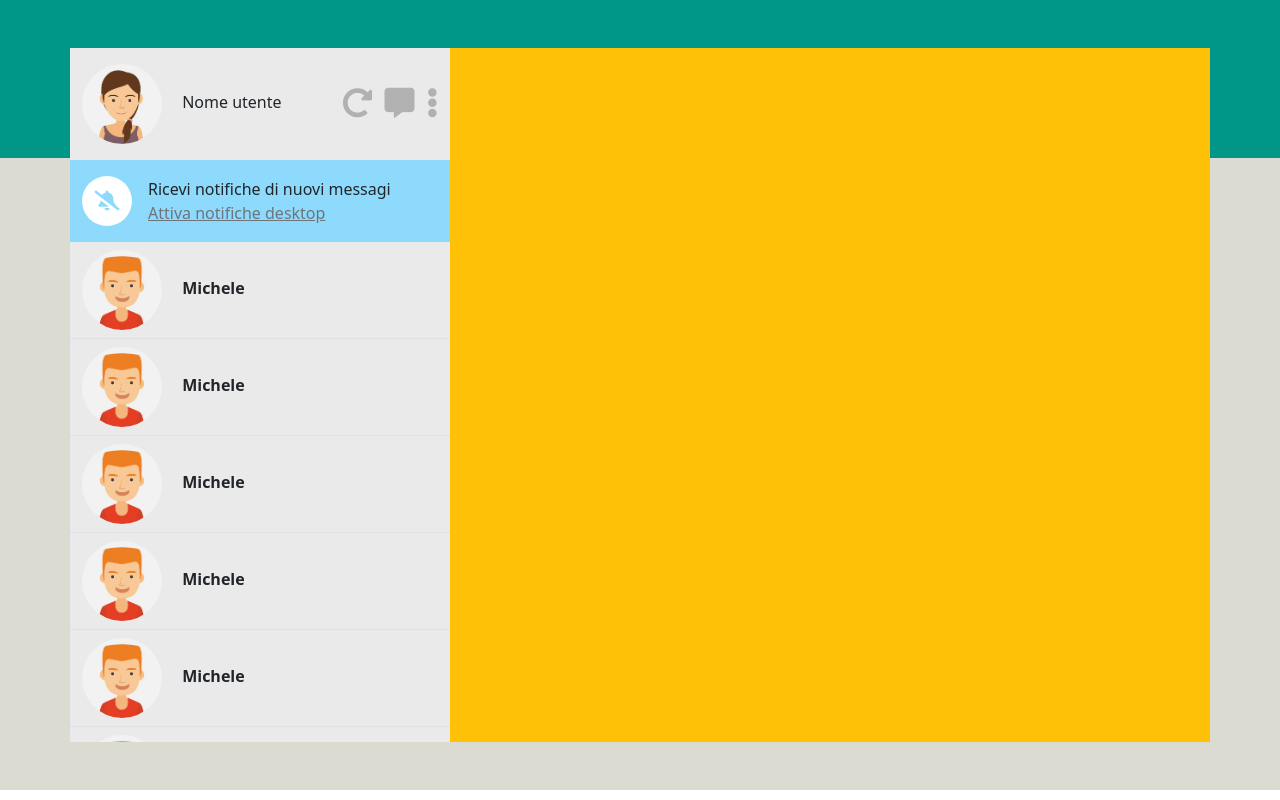
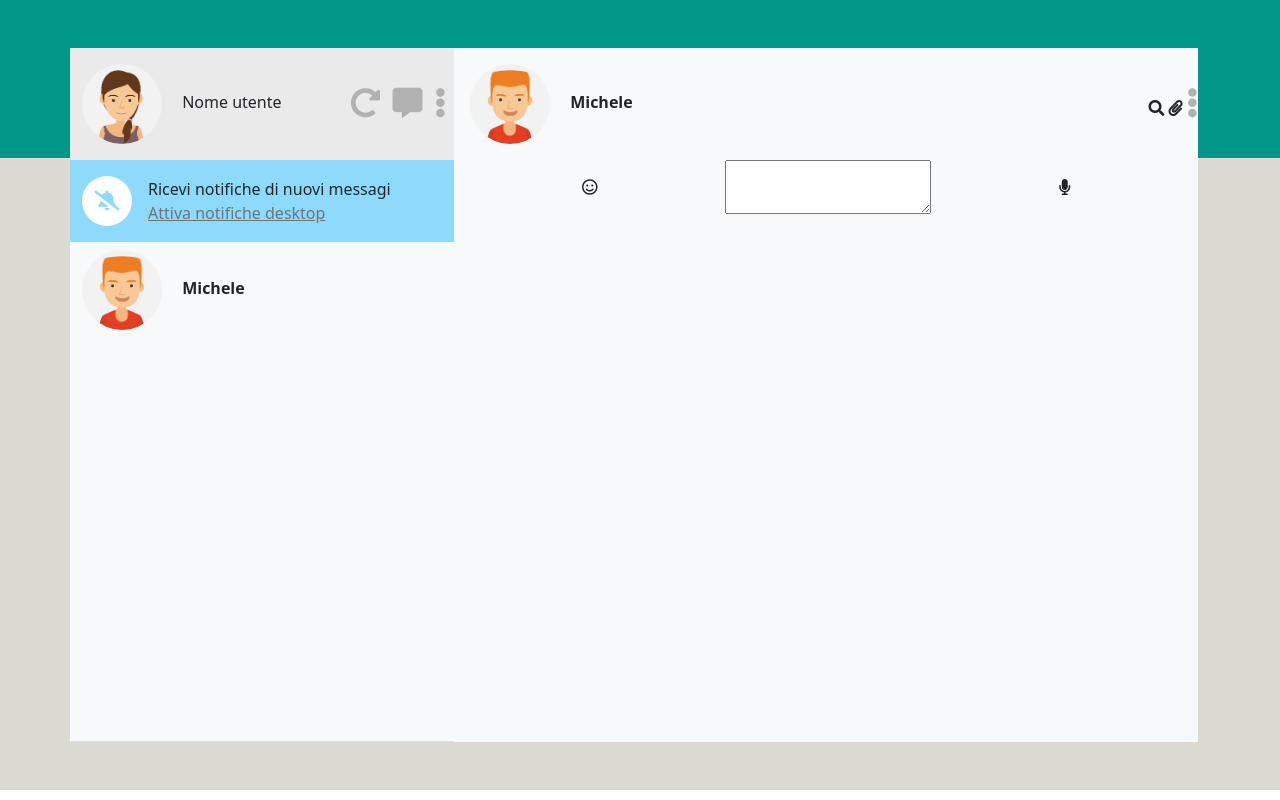
Before and after one commit to Damianp99/vue-boolzapp, a plain HTML site: page index.html in a window 1280 px wide. Drawn offline with nearby package versions, Linux system fonts and the light colour scheme.

Commit message:
added chat interface and some icons

```diff
--- a/index.html
+++ b/index.html
@@ -18,11 +18,12 @@
 <body id="gradient">
     <div id="root">
         <div class="container py-5">
-            <div class="row">
+            <div class="row gx-0">
                 <div class="col-4 bc-user block-1">
-                    <section class="nav-bar-user">
+                    <section class="navbar-user">
                         <div>
                             <div class="row">
+
                                 <div
                                     class="col-12 d-flex flex-direction-column flex-wrap align-items-center justify-content-between bc-user ">
                                     <div class="py-3">
@@ -30,67 +31,26 @@
                                         <span class=" ms-3">Nome utente</span>
                                     </div>
 
-                                    <div class="">
+                                    <div class="px-2">
                                         <i class="fas fa-redo-alt"></i>
                                         <i class="fas fa-comment-alt px-2"></i>
                                         <i class="fas fa-ellipsis-v"></i>
-
                                     </div>
 
                                 </div>
                                 <div class="bc-notify d-flex flex-direction-column align-items-center py-3">
+
                                     <span><i class="fas fa-bell-slash"></i></span>
                                     <div class="px-3">
                                         <p>Ricevi notifiche di nuovi messagi</p>
                                         <p class="text-muted" role="button"><u>Attiva notifiche desktop</u></p>
                                     </div>
+
                                 </div>
+
                             </div>
-                            <div class="row contacts-bar">
-                                <div class="col-12 border-bottom py-2">
-                                    <img class="user-pic" src="img/avatar_1.jpg" alt="">
-                                    <span class=" fw-bold ms-3">Michele</span>
-                                </div>
-                                <div class="col-12 border-bottom py-2">
-                                    <img class="user-pic" src="img/avatar_1.jpg" alt="">
-                                    <span class=" fw-bold ms-3">Michele</span>
-                                </div>
-                                <div class="col-12 border-bottom py-2">
-                                    <img class="user-pic" src="img/avatar_1.jpg" alt="">
-                                    <span class=" fw-bold ms-3">Michele</span>
-                                </div>
-                                <div class="col-12 border-bottom py-2">
-                                    <img class="user-pic" src="img/avatar_1.jpg" alt="">
-                                    <span class=" fw-bold ms-3">Michele</span>
-                                </div>
-                                <div class="col-12 border-bottom py-2">
-                                    <img class="user-pic" src="img/avatar_1.jpg" alt="">
-                                    <span class=" fw-bold ms-3">Michele</span>
-                                </div>
-                                <div class="col-12 border-bottom py-2">
-                                    <img class="user-pic" src="img/avatar_1.jpg" alt="">
-                                    <span class=" fw-bold ms-3">Michele</span>
-                                </div>
-                                <div class="col-12 border-bottom py-2">
-                                    <img class="user-pic" src="img/avatar_1.jpg" alt="">
-                                    <span class=" fw-bold ms-3">Michele</span>
-                                </div>
-                                <div class="col-12 border-bottom py-2">
-                                    <img class="user-pic" src="img/avatar_1.jpg" alt="">
-                                    <span class=" fw-bold ms-3">Michele</span>
-                                </div>
-                                <div class="col-12 border-bottom py-2">
-                                    <img class="user-pic" src="img/avatar_1.jpg" alt="">
-                                    <span class=" fw-bold ms-3">Michele</span>
-                                </div>
-                                <div class="col-12 border-bottom py-2">
-                                    <img class="user-pic" src="img/avatar_1.jpg" alt="">
-                                    <span class=" fw-bold ms-3">Michele</span>
-                                </div>
-                                <div class="col-12 border-bottom py-2">
-                                    <img class="user-pic" src="img/avatar_1.jpg" alt="">
-                                    <span class=" fw-bold ms-3">Michele</span>
-                                </div>
+                            <div class="row contacts-bar bg-light">
+
                                 <div class="col-12 border-bottom py-2">
                                     <img class="user-pic" src="img/avatar_1.jpg" alt="">
                                     <span class=" fw-bold ms-3">Michele</span>
@@ -98,10 +58,34 @@
 
                             </div>
                         </div>
-
                     </section>
                 </div>
-                <div class="col-8 bg-warning block-2"></div>
+
+                <div class="col-8 bg-light block-2">
+                    <div class="chat-header d-flex justify-content-between align-items-center ">
+                        <div class="col p-3">
+                            <img class="user-pic" src="img/avatar_1.jpg" alt="">
+                            <span class=" fw-bold ms-3">Michele</span>
+                        </div>
+
+                        <div>
+                            <i class="fas fa-search "></i>
+                            <i class="fas fa-paperclip"></i>
+                            <i class="fas fa-ellipsis-v"></i>
+                        </div>
+                    </div>
+                    <div class="chat col-12">
+
+                    </div>
+                    <div class="input-chat d-flex justify-content-evenly align-items-center">
+                        <i class="far fa-smile"></i>
+                        <textarea></textarea>
+                        <i class="fas fa-microphone"></i>
+
+
+                    </div>
+
+                </div>
             </div>
         </div>
     </div>
```
